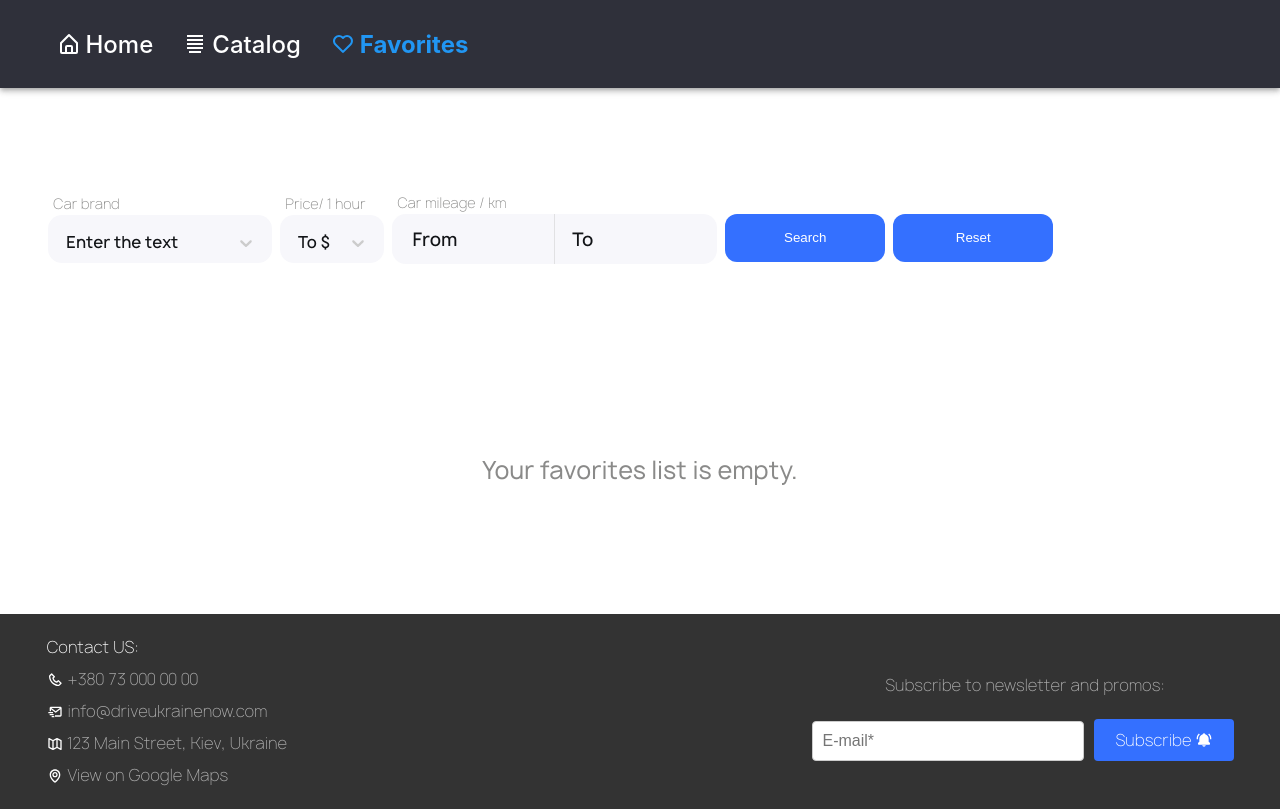
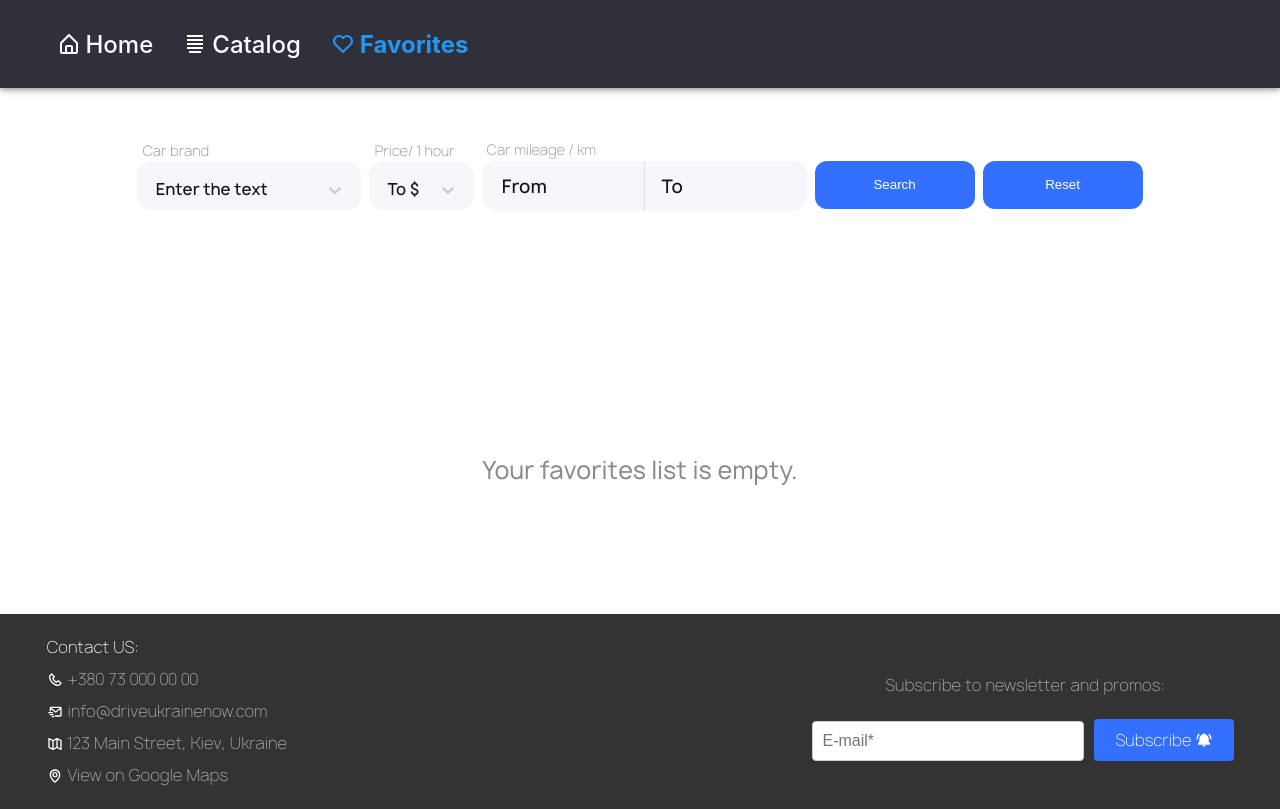
Before and after one commit to dariaaferreira/drive-ukraine-now, a React (Create React App) app: page /drive-ukraine-now/favorites in a window 1280 px wide. Built offline with nearby package versions, Linux system fonts and the light colour scheme.

Commit message:
fixed style

```diff
--- a/src/pages/Favorites/Favorites.jsx
+++ b/src/pages/Favorites/Favorites.jsx
@@ -1,6 +1,6 @@
 import AdvertListItem from 'components/AdvertListItem/AdvertListItem';
 import React, { useEffect, useState } from 'react';
-import { Container, EmptyFavorites, EmptyFavoritesMessage } from './Favorites.styled';
+import { Container, EmptyFavorites, EmptyFavoritesMessage, FilteredContainer } from './Favorites.styled';
 import { useSelector } from 'react-redux';
 import Footer from 'components/Footer/Footer';
 import { ToastContainer } from 'react-toastify';
@@ -64,6 +64,7 @@ const Favorites = () => {
   return (
     <>
       <Container>
+        <FilteredContainer>
           <FilteredForm
             makes={makes}
             prices={prices}
@@ -75,6 +76,7 @@ const Favorites = () => {
             }}
             filters={filters}
           />
+        </FilteredContainer>
         {favorites.length === 0 ? (
           <EmptyFavorites>
             <EmptyFavoritesMessage>Your favorites list is empty.</EmptyFavoritesMessage>
--- a/src/pages/Favorites/Favorites.styled.jsx
+++ b/src/pages/Favorites/Favorites.styled.jsx
@@ -9,6 +9,10 @@ export const Container = styled.div`
   max-width: 1184px;
   margin: 0 auto;
   margin-bottom: 50px;
+`;
+
+export const FilteredContainer = styled.div`
+  margin: 0 auto;
 `;
 
 export const EmptyFavorites = styled.div`
```
Lines whose indentation alone changed are shown as unchanged.
